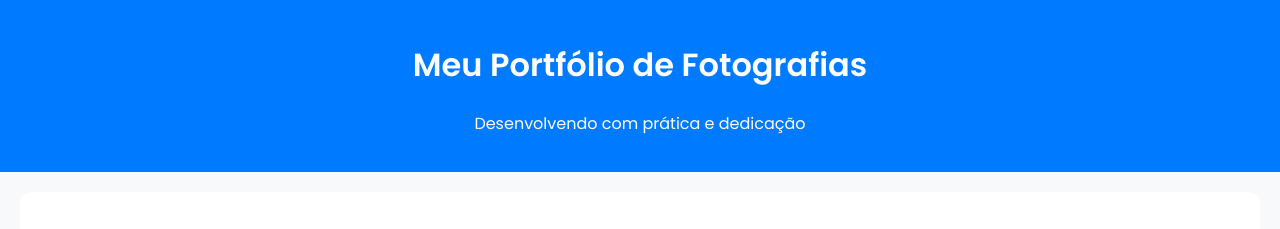
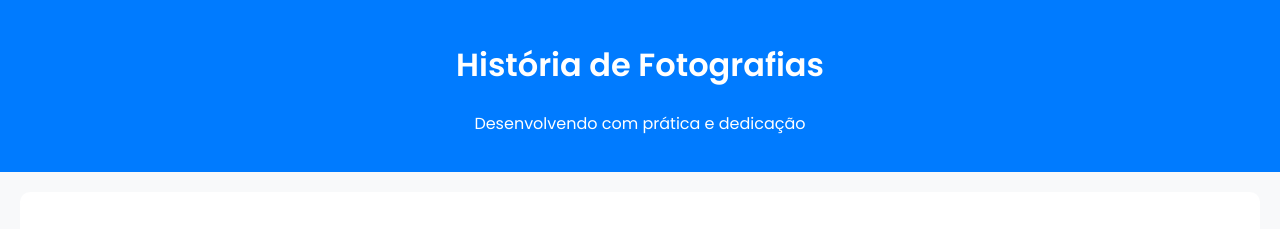
Before and after one commit to franciscosergio/meu-portfolio-fotos, a plain HTML site: page index.html in a window 1280 px wide. Shown: the top 229 px of the page. Drawn offline with Linux system fonts and the light colour scheme.

Commit message:
Atualizando Titulo do Head
Estou modificando o titulo do projeto.

```diff
--- a/index.html
+++ b/index.html
@@ -17,7 +17,7 @@
 </head>
 <body>
     <header>
-        <h1>Meu Portfólio de Fotografias</h1>
+        <h1>História de Fotografias</h1>
         <p>Desenvolvendo com prática e dedicação</p>
     </header>
     <main>
```
